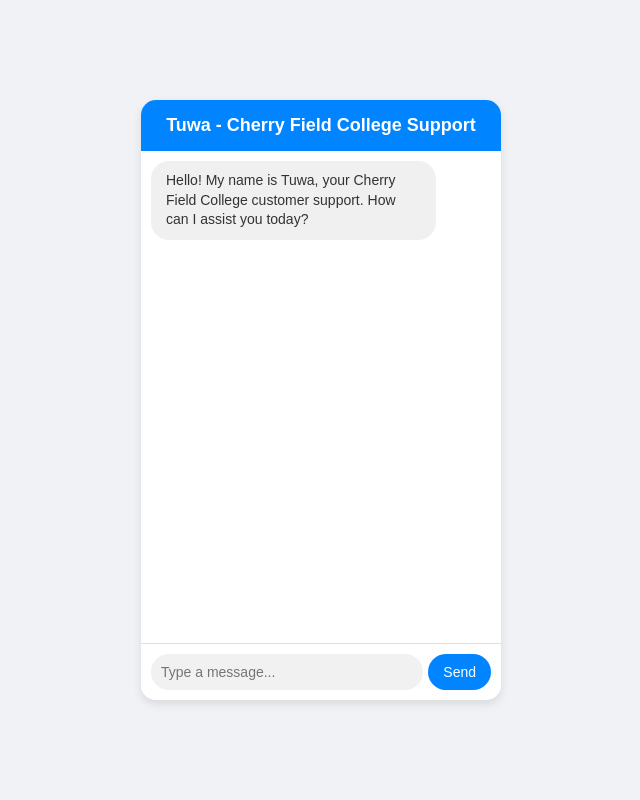
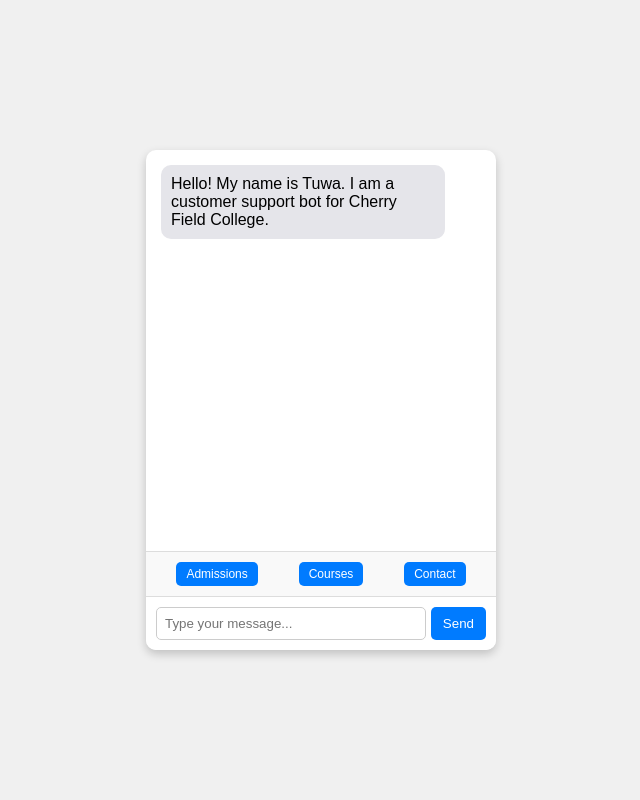
Before and after one commit to tuwasimon/chattie, a Flask app: page / in a window 1280 px wide. Shown: the whole page, without its empty margins (319-959 px from the left). Run offline with Flask 3, Linux system fonts and the light colour scheme.

Commit message:
chat.html

```diff
--- a/templates/chat.html
+++ b/templates/chat.html
@@ -3,38 +3,27 @@
 <head>
     <meta charset="UTF-8">
     <meta name="viewport" content="width=device-width, initial-scale=1.0">
-    <title>Tuwa - Cherry Field College Support</title>
+    <title>Cherry Field Chatbot</title>
     <style>
         body {
             font-family: Arial, sans-serif;
-            background-color: #f0f2f5;
+            background-color: #f0f0f0;
             display: flex;
             justify-content: center;
             align-items: center;
             height: 100vh;
             margin: 0;
         }
-
         .chat-container {
-            width: 360px;
-            height: 600px; /* Increased height */
-            background-color: white;
-            border-radius: 15px;
-            box-shadow: 0 4px 10px rgba(0, 0, 0, 0.1);
+            width: 350px;
+            height: 500px;
+            background: white;
+            border-radius: 10px;
             display: flex;
             flex-direction: column;
+            box-shadow: 0px 4px 10px rgba(0, 0, 0, 0.2);
             overflow: hidden;
         }
-
-        .chat-header {
-            background-color: #0084FF;
-            color: white;
-            padding: 15px;
-            text-align: center;
-            font-size: 18px;
-            font-weight: bold;
-        }
-
         .chat-box {
             flex: 1;
             padding: 10px;
@@ -42,117 +31,109 @@
             display: flex;
             flex-direction: column;
         }
-
         .message {
-            max-width: 75%;
-            padding: 10px 15px;
-            margin-bottom: 8px;
-            border-radius: 18px;
-            font-size: 14px; /* Smaller text */
-            line-height: 1.4;
+            max-width: 80%;
+            margin: 5px;
+            padding: 10px;
+            border-radius: 10px;
         }
-
-        .bot-message {
-            background-color: #f1f0f0;
-            color: #333;
-            align-self: flex-start;
-        }
-
         .user-message {
-            background-color: #0084FF;
+            background: #007bff;
             color: white;
             align-self: flex-end;
         }
-
-        .chat-input-container {
+        .bot-message {
+            background: #e5e5ea;
+            color: black;
+            align-self: flex-start;
+        }
+        .input-box {
             display: flex;
             padding: 10px;
-            background-color: #ffffff;
             border-top: 1px solid #ddd;
+            background: #fff;
         }
-
-        .chat-input {
+        input {
             flex: 1;
+            padding: 8px;
+            border: 1px solid #ccc;
+            border-radius: 5px;
+        }
+        button {
+            padding: 8px 12px;
+            margin-left: 5px;
+            border: none;
+            background: #007bff;
+            color: white;
+            border-radius: 5px;
+            cursor: pointer;
+        }
+        .quick-replies {
+            display: flex;
+            justify-content: space-around;
             padding: 10px;
-            border: none;
-            border-radius: 20px;
-            background-color: #f1f1f1;
-            font-size: 14px;
-            outline: none;
+            border-top: 1px solid #ddd;
+            background: #f9f9f9;
         }
-
-        .send-btn {
-            background-color: #0084FF;
+        .quick-reply {
+            padding: 5px 10px;
+            background: #007bff;
             color: white;
-            border: none;
-            padding: 8px 15px;
-            margin-left: 5px;
-            border-radius: 20px;
+            border-radius: 5px;
             cursor: pointer;
-            font-size: 14px;
-        }
-
-        .send-btn:hover {
-            background-color: #0070E0;
+            font-size: 12px;
         }
     </style>
 </head>
 <body>
-
     <div class="chat-container">
-        <div class="chat-header">Tuwa - Cherry Field College Support</div>
-        <div class="chat-box" id="chat-box">
-            <!-- Bot's welcome message -->
-            <div class="message bot-message">Hello! My name is Tuwa, your Cherry Field College customer support. How can I assist you today?</div>
+        <div class="chat-box" id="chatBox">
+            <div class="bot-message message">Hello! My name is Tuwa. I am a customer support bot for Cherry Field College.</div>
         </div>
-        <div class="chat-input-container">
-            <input type="text" id="chat-input" class="chat-input" placeholder="Type a message...">
-            <button id="send-btn" class="send-btn">Send</button>
+        <div class="quick-replies">
+            <div class="quick-reply" onclick="sendQuickReply('What are the admission requirements?')">Admissions</div>
+            <div class="quick-reply" onclick="sendQuickReply('What courses do you offer?')">Courses</div>
+            <div class="quick-reply" onclick="sendQuickReply('How can I contact the school?')">Contact</div>
+        </div>
+        <div class="input-box">
+            <input type="text" id="userInput" placeholder="Type your message...">
+            <button onclick="sendMessage()">Send</button>
         </div>
     </div>
 
     <script>
-        document.getElementById("send-btn").addEventListener("click", sendMessage);
-        document.getElementById("chat-input").addEventListener("keypress", function(event) {
-            if (event.key === "Enter") {
-                sendMessage();
-            }
-        });
+        function sendMessage() {
+            let userInput = document.getElementById("userInput").value;
+            if (!userInput.trim()) return;
 
-        function sendMessage() {
-            let inputField = document.getElementById("chat-input");
-            let message = inputField.value.trim();
-            if (message === "") return;
+            displayMessage(userInput, "user-message");
 
-            let chatBox = document.getElementById("chat-box");
-
-            // Display user message
-            let userMessageDiv = document.createElement("div");
-            userMessageDiv.className = "message user-message";
-            userMessageDiv.textContent = message;
-            chatBox.appendChild(userMessageDiv);
-
-            // Send message to backend
             fetch("/chat", {
                 method: "POST",
                 headers: { "Content-Type": "application/json" },
-                body: JSON.stringify({ message: message })
+                body: JSON.stringify({ message: userInput })
             })
             .then(response => response.json())
             .then(data => {
-                // Display bot response
-                let botMessageDiv = document.createElement("div");
-                botMessageDiv.className = "message bot-message";
-                botMessageDiv.textContent = data.response;
-                chatBox.appendChild(botMessageDiv);
-
-                // Auto-scroll to latest message
-                chatBox.scrollTop = chatBox.scrollHeight;
+                displayMessage(data.response, "bot-message");
             });
 
-            inputField.value = "";
+            document.getElementById("userInput").value = "";
+        }
+
+        function sendQuickReply(text) {
+            document.getElementById("userInput").value = text;
+            sendMessage();
+        }
+
+        function displayMessage(text, className) {
+            let chatBox = document.getElementById("chatBox");
+            let messageDiv = document.createElement("div");
+            messageDiv.className = "message " + className;
+            messageDiv.textContent = text;
+            chatBox.appendChild(messageDiv);
+            chatBox.scrollTop = chatBox.scrollHeight;
         }
     </script>
-
 </body>
 </html>
```
